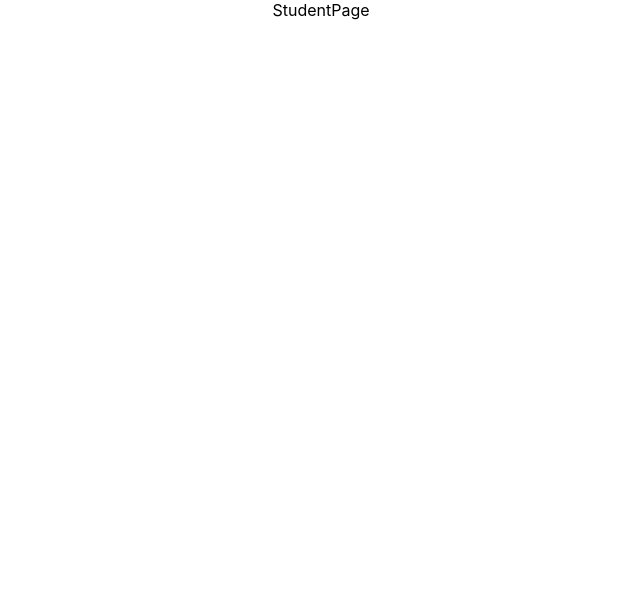
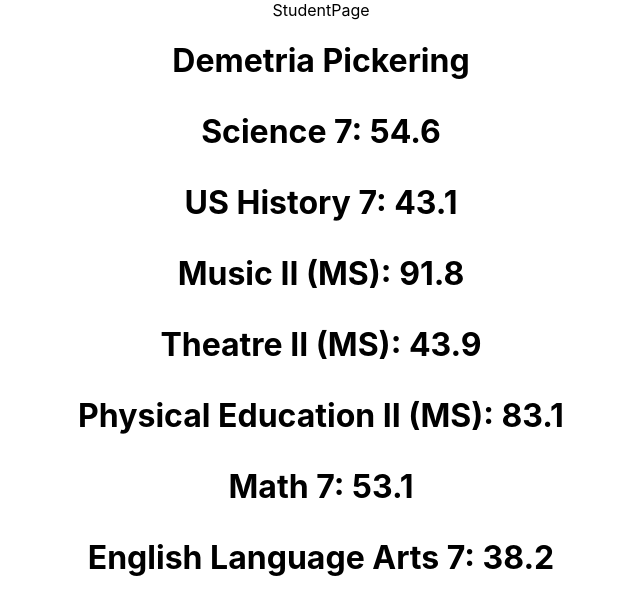
Before and after one commit to Humza23/student-data, a React (Create React App) app: page /1 in a window 1280 px wide. Shown: the top 614 px of the page, without its empty margins (319-959 px from the left). Built offline with nearby package versions, Linux system fonts and the light colour scheme.

Commit message:
grades render

```diff
--- a/src/App.js
+++ b/src/App.js
@@ -5,16 +5,19 @@ import { Route, Routes } from "react-router-dom";
 import ListOfStudents from './components/ListOfStudents'
 import StudentPage from './components/StudentPage'
 
+import studentData from './data/students.json'
+import gradesData from './data/grades.json'
+
 function App() {
   return (
     <div className="App">
 
 <Routes>
-            <Route path="/" element={<ListOfStudents />} />
+            <Route path="/" element={<ListOfStudents studentData={studentData}/>} />
             <Route
               path="/:studentId"
               element={
-                <StudentPage/>
+                <StudentPage studentData={studentData} gradesData={gradesData}/>
               }
             />
           </Routes>
--- a/src/components/ListOfStudents.js
+++ b/src/components/ListOfStudents.js
@@ -1,10 +1,12 @@
 import React from 'react'
-import studentData from '../data/students.json'
+// import studentData from '../data/students.json'
 import { Link } from 'react-router-dom'
 
 
 
-const ListOfStudents = () => {
+const ListOfStudents = (props) => {
+    const {studentData} = props
+
   return (
     <div>
       { studentData.map(student => (
--- a/src/components/StudentPage.js
+++ b/src/components/StudentPage.js
@@ -1,8 +1,34 @@
 import React from 'react'
+import { useParams } from 'react-router-dom';
 
-const StudentPage = () => {
+const StudentPage = (props) => {
+    const {studentData, gradesData} = props
+  const { studentID } = useParams();
+
+  const studentInfo = studentData.find(student => {
+    return student.studentID == studentID
+  }) || {}
+
+const gradesFiltered = gradesData.filter(grade => {
+    return grade.StudentID == studentInfo.StudentID
+})
+
+console.log('studentinfo', studentInfo);
+console.log('grades', gradesFiltered);
+
   return (
-    <div>StudentPage</div>
+    <div>
+        StudentPage
+        <h1>
+            {studentInfo.FirstName} {studentInfo.LastName}
+            {gradesFiltered.map(grade => (
+                <p key={Math.random()}> {grade.Subject}: {grade.Percent} </p>
+            ))}
+        </h1>
+
+
+
+    </div>
   )
 }
 
```
